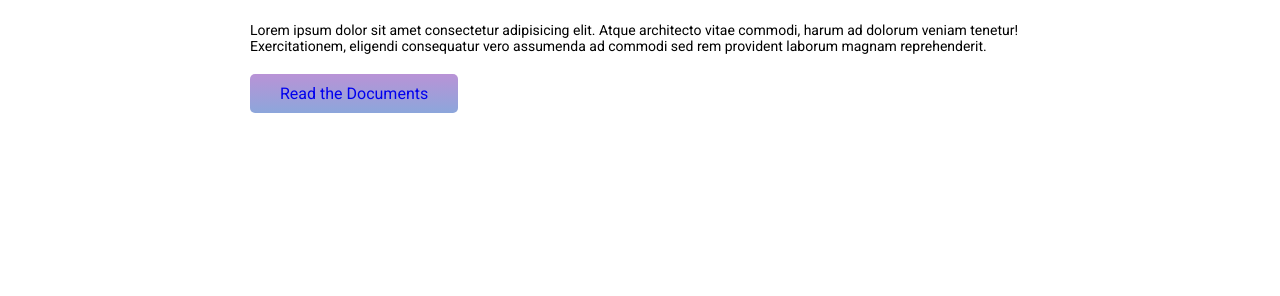
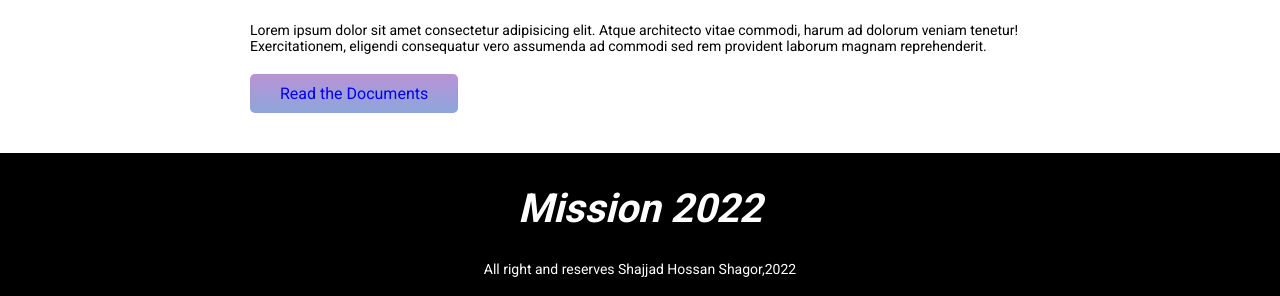
Before and after one commit to shagors/Mission-2022-first-assign, a plain HTML site: page index.html in a window 1280 px wide. Shown: the part 1443-1739 px from the top of the page. Before the commit the page ends 1596 px from the top, so only its background shows below. Drawn offline with Linux system fonts and the light colour scheme.

Commit message:
footer add

```diff
--- a/index.html
+++ b/index.html
@@ -103,5 +103,12 @@
     </section>
     <!-- body 3rd part end -->
 
+    <footer>
+        <div class="footer-add">
+            <h1>Mission 2022</h1>
+            <p>All right and reserves Shajjad Hossan Shagor,2022</p>
+        </div>
+    </footer>
+
 </body>
 </html>
--- a/style.css
+++ b/style.css
@@ -124,3 +124,14 @@ p{
     width: 50%;
     padding-left: 100px;
 }
+
+.footer-add{
+    text-align: center;
+    background-color: black;
+    color: white;
+    padding: 5px 0;
+}
+.footer-add h1{
+    font-style: italic;
+    font-size: 40px;
+}
```
